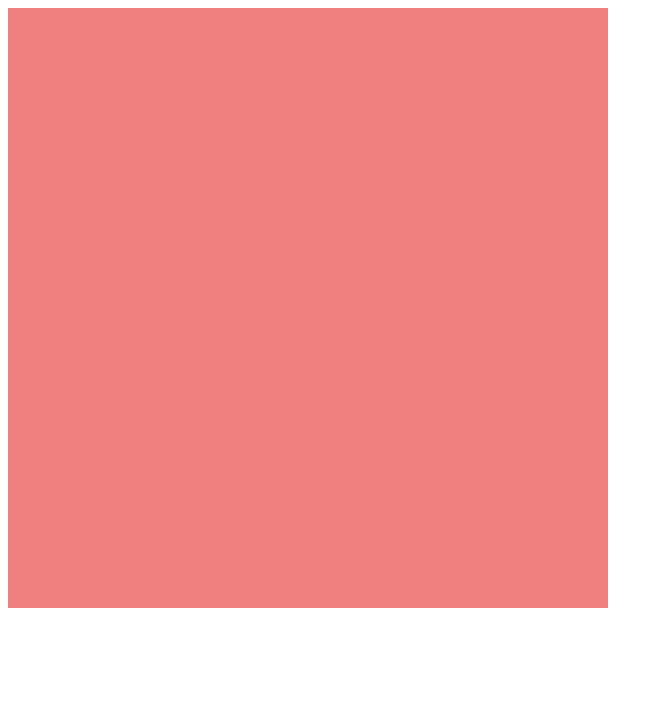
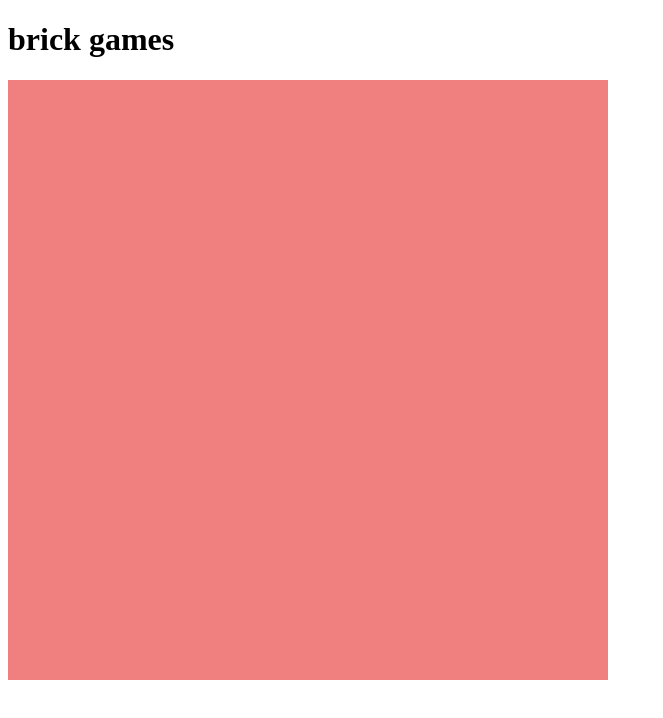
Before and after one commit to redalaameche/BrickGame, a plain HTML site: page index.html in a window 1280 px wide. Shown: the whole page, without its empty margins (0-663 px from the left). Drawn offline with Linux system fonts and the light colour scheme.

Commit message:
add title

```diff
--- a/index.html
+++ b/index.html
@@ -8,7 +8,7 @@
 
 </head>
 <body>
-
+<h1>brick games</h1>
 <canvas id="mainCanvas" height="600" width="600"></canvas>
 
 <style src="brick.js"></style>
```
